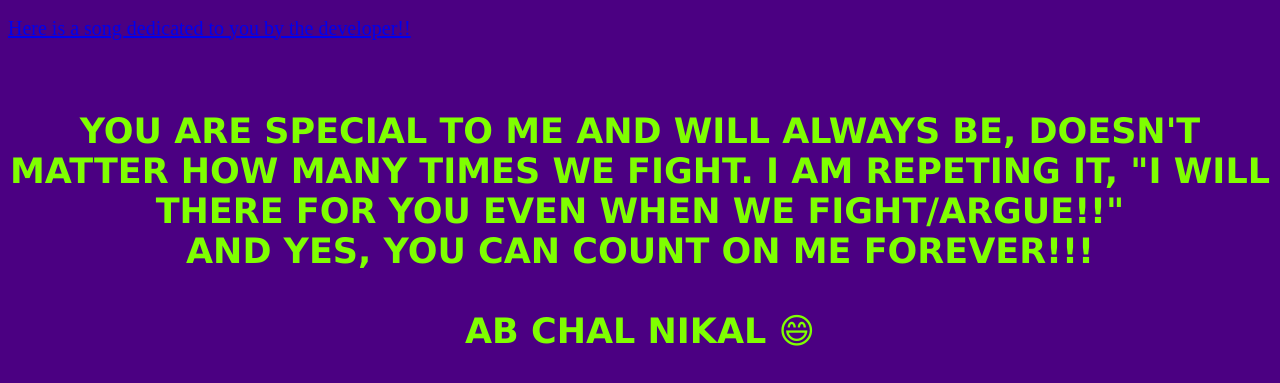
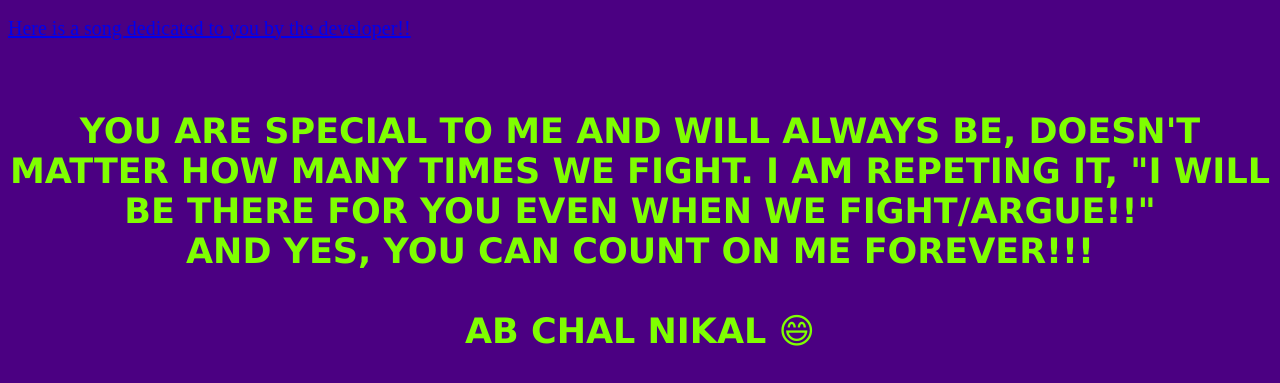
Before and after one commit to swarn32/chess.github.io, a plain HTML site: page index.htm in a window 1280 px wide. Shown: the part 4600-4983 px from the top of the page. Drawn offline with Linux system fonts and the light colour scheme.

Commit message:
Update index.htm

```diff
--- a/index.htm
+++ b/index.htm
@@ -79,7 +79,7 @@ body {
 <p style="font-size:20px;color:Chartreuse">Finally, mai janta hu mai thoda chutiya hu(<b>We will discuss how chutiya I am some other day</b>), but iss chutiya ka koi aur tumhare jaise friend bhi nhi hai:( . So try to bear me and stay by my side for as long as possible, be my Hermoine and I'll be your Potter &#128514;!!! I am still counting the THAPPADS(It's 12 now) aur tum maar bhi sakti ho college mei. And tumhe pareshan karne mei bahut maza aata hai. When you say "<b>DAMN YOU SWARN</b>","<b>FINE, DONT TALK</b>", "<b>CHILL SWARN</b>" the way you console and advice me, thank you for all these. Thank you for everything you have done till now. Stay the same forever. Have a great day nope, great year, because next year mai phir yehi likhne wala hu!!</p>
 <a href="https://www.youtube.com/watch?v=SlPhMPnQ58k" target="_blank" style="font-size:20px" >Here is a song dedicated to you by the developer!!</a>
 <br><br><br>
-<p style="font-size:35px;font-family:verdana;text-align:center;color:Chartreuse"><b>YOU ARE SPECIAL TO ME AND WILL ALWAYS BE, DOESN'T MATTER HOW MANY TIMES WE FIGHT. I AM REPETING IT, "I WILL THERE FOR YOU EVEN WHEN WE FIGHT/ARGUE!!"<br>AND YES, YOU CAN COUNT ON ME FOREVER!!!<br><br>AB CHAL NIKAL &#128516;</b></p>
+<p style="font-size:35px;font-family:verdana;text-align:center;color:Chartreuse"><b>YOU ARE SPECIAL TO ME AND WILL ALWAYS BE, DOESN'T MATTER HOW MANY TIMES WE FIGHT. I AM REPETING IT, "I WILL BE THERE FOR YOU EVEN WHEN WE FIGHT/ARGUE!!"<br>AND YES, YOU CAN COUNT ON ME FOREVER!!!<br><br>AB CHAL NIKAL &#128516;</b></p>
 <script src="https://blog-static.cnblogs.com/files/zouwangblog/mouse-click.js"></script>
 <canvas width="17770" height="10000" style="position: fixed; left: 0px; top: 0px; z-index: 2147483647; pointer-events: none;"></canvas>
       <img src="https://giphy.com/gifs/1lI97corSEnZu/html5" style="widht:40%;">
```
